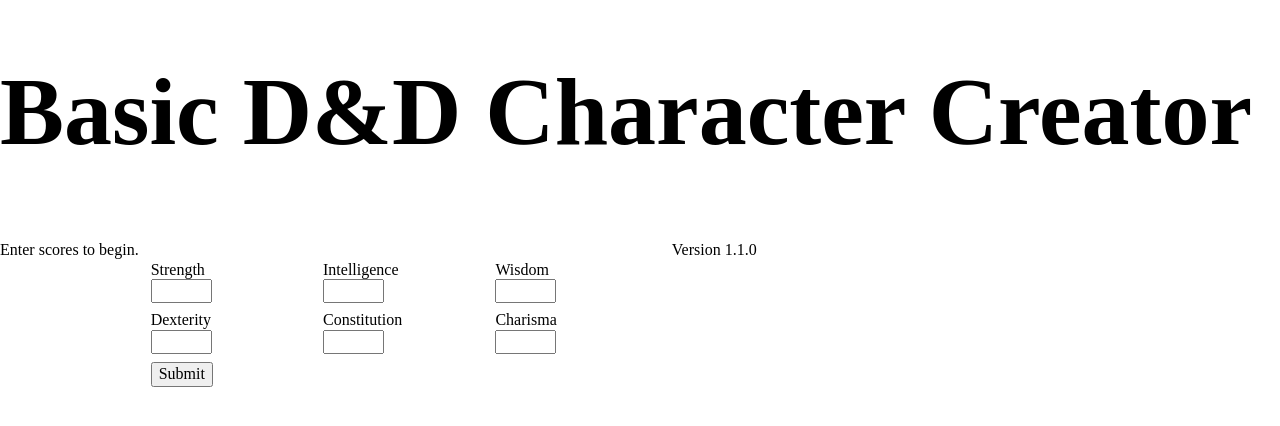
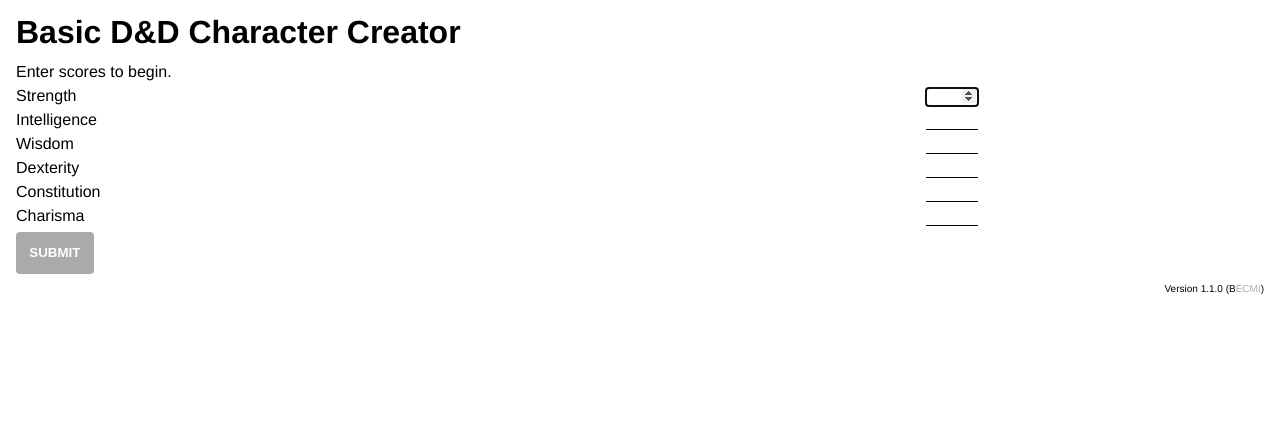
Before and after one commit to jkrayer/basic-character, a Vue app: page /basic in a window 1280 px wide. Shown: the top 426 px of the page. Built offline with nearby package versions, Linux system fonts and the light colour scheme.

Commit message:
Add style and functionality to Home Page

```diff
--- a/public/index.html
+++ b/public/index.html
@@ -5,8 +5,8 @@
     <meta http-equiv="X-UA-Compatible" content="IE=edge">
     <meta name="viewport" content="width=device-width,initial-scale=1.0">
     <link rel="icon" href="<%= BASE_URL %>favicon.ico">
-    <title>vue-basic-dnd</title>
-    <link rel="stylesheet" href="https://unpkg.com/tachyons@4.10.0/css/tachyons.min.css">
+    <title>Basic D&D Character Creator</title>
+    <link rel="stylesheet" href="style/style.css">
   </head>
   <body>
     <noscript>
--- /dev/null
+++ b/public/style/style.css
@@ -0,0 +1,64 @@
+/**
+ * TOC
+ * *
+ * 1. Reset
+ * 2. Grid
+ * 3. Padding & Margin
+ * 4. Borders
+ * 5. Text
+ * 6. Color and Background Color
+ */
+
+/* 1. Reset */
+html, body, h1, h2, h3, h4, h5, h6, p {
+  padding: 0;
+  margin:0;
+  box-sizing: border-box;
+}
+
+html, body {
+  font-family: Futura, Helvetica, "Helvetica Neue", Arial, sans-serif;
+  line-height: 1;
+}
+
+h1, h2, h3, h4, h5, h6, p, label {
+  margin-bottom: .5em;
+}
+
+input, button { border: none; }
+
+#app {
+  padding: 1rem;
+}
+
+/* 2. Grid */
+.flex { display: flex; }
+.flex-hc { justify-content: center; }
+.flex-vc { align-content: center; }
+.flex-wrap { flex-wrap: wrap; }
+
+.col-50 { flex: 1 1 50%; }
+
+/* 3. Padding & Margin */
+.pad1 { padding: 1em; }
+.mt1 { margin-top: 1em; }
+
+/* 4. Borders */
+.bb { border-bottom: 1px solid; }
+.br { border-radius: .3em; }
+
+/* 5. Text */
+.txt-small { font-size: .625em; }
+.txt-right { text-align: right; }
+.txt-center { text-align: center; }
+.weight-700 { font-weight: 700; }
+.caps { text-transform: uppercase; }
+
+/* 6. Color and Background Color */
+.txt-gray { color: #aaa; }
+.txt-white { color: white; }
+
+.bg-gray { background-color: #aaa; }
+.bg-blue { background-color: #0085bf; }
+
+.border-black { border-color: black; }
--- a/src/components/ScoreForm.vue
+++ b/src/components/ScoreForm.vue
@@ -1,75 +1,103 @@
 <template>
-  <form id="score-form" class="mh2 mv4 flex flex-wrap" action="index.html" method="post">
-    <div class="w-third-l pa1">
-      <label for="Strength" class="db">Strength</label>
+  <form id="score-form" action="index.html" method="post">
+    <div class="flex flex-hc">
+      <label for="Strength" class="col-50">Strength </label>
+      <div class="col-50 txt-center">
         <Input
           @inputBlur="handleInputUpdate"
           type="number"
           id="Strength"
+          class="txt-center"
+          :class="isNaN(scores.Strength) ? 'bb border-black' : ''"
           :min="3"
           :max="18"
           :required="true"
+          :autofocus="true"
         />
       </div>
-    <div class="w-third-l pa1">
-      <label for="Intelligence" class="db">Intelligence</label>
+    </div>
+    <div class="flex flex-hc">
+      <label for="Intelligence" class="col-50">Intelligence </label>
+      <div class="col-50 txt-center">
         <Input
           @inputBlur="handleInputUpdate"
           type="number"
+          class="txt-center"
+          :class="isNaN(scores.Intelligence) ? 'bb border-black' : ''"
           id="Intelligence"
           :min="3"
           :max="18"
           :required="true"
         />
       </div>
-    <div class="w-third-l pa1">
-      <label for="Wisdom" class="db">Wisdom</label>
+    </div>
+    <div class="flex flex-hc">
+      <label for="Wisdom" class="col-50">Wisdom </label>
+      <div class="col-50 txt-center">
         <Input
           @inputBlur="handleInputUpdate"
           type="number"
+          class="txt-center"
+          :class="isNaN(scores.Wisdom) ? 'bb border-black' : ''"
           id="Wisdom"
           :min="3"
           :max="18"
           :required="true"
         />
       </div>
-    <div class="w-third-l pa1">
-      <label for="Dexterity" class="db">Dexterity</label>
+    </div>
+    <div class="flex flex-hc">
+      <label for="Dexterity" class="col-50">Dexterity </label>
+      <div class="col-50 txt-center">
         <Input
           @inputBlur="handleInputUpdate"
           type="number"
+          class="txt-center"
+          :class="isNaN(scores.Dexterity) ? 'bb border-black' : ''"
           id="Dexterity"
           :min="3"
           :max="18"
           :required="true"
         />
       </div>
-    <div class="w-third-l pa1">
-      <label for="Constitution" class="db">Constitution</label>
+    </div>
+    <div class="flex flex-hc">
+      <label for="Constitution" class="col-50">Constitution </label>
+      <div class="col-50 txt-center">
         <Input
           @inputBlur="handleInputUpdate"
           type="number"
+          class="txt-center"
+          :class="isNaN(scores.Constitution) ? 'bb border-black' : ''"
           id="Constitution"
           :min="3"
           :max="18"
           :required="true"
         />
       </div>
-    <div class="w-third-l pa1">
-      <label for="Charisma" class="db">Charisma</label>
+    </div>
+    <div class="flex flex-hc">
+      <label for="Charisma" class="col-50">Charisma </label>
+      <div class="col-50 txt-center">
         <Input
           @inputBlur="handleInputUpdate"
           type="number"
+          class="txt-center"
+          :class="isNaN(scores.Charisma) ? 'bb border-black' : ''"
           id="Charisma"
           :min="3"
           :max="18"
           :required="true"
         />
       </div>
-    <div class="w-third-l pa1">
+    </div>
+    <div class="flex">
       <button
+        class="txt-white weight-700 caps pad1 br"
+        :class="submitDisabled ? 'bg-gray' : 'bg-blue'"
         type="submit"
         @click.prevent="getClasses"
+        :disabled="submitDisabled"
       >Submit</button>
     </div>
   </form>
@@ -86,13 +114,14 @@
   data() {
     return {
       scores: {
-        Strength: '',
-        Intelligence: '',
-        Wisdom: '',
-        Dexterity: '',
-        Constitution: '',
-        Charisma: ''
-      }
+        Strength: NaN,
+        Intelligence: NaN,
+        Wisdom: NaN,
+        Dexterity: NaN,
+        Constitution: NaN,
+        Charisma: NaN
+      },
+      submitDisabled: true
     };
   },
   methods: {
@@ -104,6 +133,7 @@
     },
     handleInputUpdate(res) {
       this.scores[res.id] = res.value;
+      this.submitDisabled = Object.values(this.scores).find(isNaN) !== undefined;
     }
   }
 }
--- a/src/views/Home.vue
+++ b/src/views/Home.vue
@@ -1,9 +1,9 @@
 <template>
-  <div class="flex flex-wrap flex-hc flex-vc">
-    <h1 class="f-headline lh-solid">Basic D&D Character Creator</h1>
+  <div>
+    <h1> Basic D&amp;D Character Creator</h1>
     <p>Enter scores to begin.</p>
     <ScoreForm />
-    <p>Version 1.1.0</p>
+    <p class="txt-small txt-right mt1">Version 1.1.0 (B<span class="txt-gray">ECMI</span>)</p>
   </div>
 </template>
 
```
Lines whose indentation alone changed are shown as unchanged.
